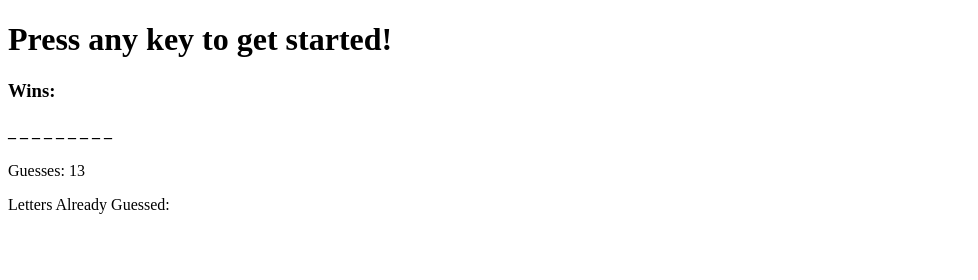
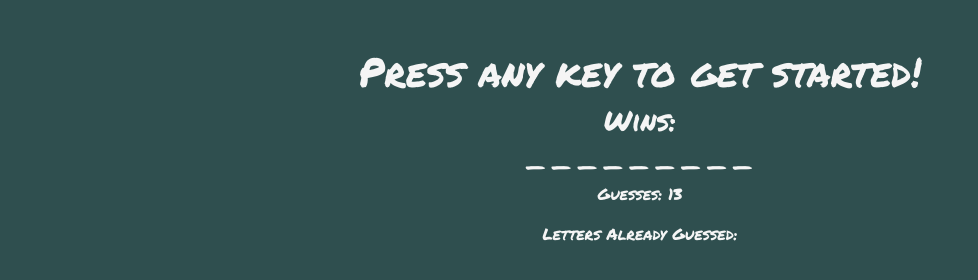
Before and after one commit to thebrandone/Word-Guess-Game, a plain HTML site: page index.html in a window 1280 px wide. Shown: the whole page, without its empty margins (0-978 px from the left). Drawn offline with nearby package versions, Linux system fonts and the light colour scheme.

Commit message:
added css

```diff
--- /dev/null
+++ b/assets/css/css.css
@@ -0,0 +1,8 @@
+h1, h3, h4,  p {
+    font-family: 'Permanent Marker', cursive;
+    text-align: center;
+    color: whitesmoke;
+}
+body {
+    background-color: #2f4f4f;
+}
--- a/index.html
+++ b/index.html
@@ -3,11 +3,14 @@
 <head>
     <meta charset="utf-8">
     <meta http-equiv="X-UA-Compatible" content="IE=edge">
-    <title>Page Title</title>
+    <title>School Themed Word Guess</title>
     <meta name="viewport" content="width=device-width, initial-scale=1">
-    <!-- <link rel="stylesheet" href="https://stackpath.bootstrapcdn.com/bootstrap/4.3.1/css/bootstrap.min.css" integrity="sha384-ggOyR0iXCbMQv3Xipma34MD+dH/1fQ784/j6cY/iJTQUOhcWr7x9JvoRxT2MZw1T" crossorigin="anonymous"> -->
+    <link rel="stylesheet" href="https://stackpath.bootstrapcdn.com/bootstrap/4.3.1/css/bootstrap.min.css" integrity="sha384-ggOyR0iXCbMQv3Xipma34MD+dH/1fQ784/j6cY/iJTQUOhcWr7x9JvoRxT2MZw1T" crossorigin="anonymous">
+    <link href="https://fonts.googleapis.com/css?family=Permanent+Marker" rel="stylesheet">
+    <link rel="stylesheet" href="assets/css/css.css">
 </head>
 <body>
+    <br><br>
     <h1>Press any key to get started!</h1>
     <h3>Wins: <span id="wins"></span></h3>
     <h4 id="word"></h4>
```
